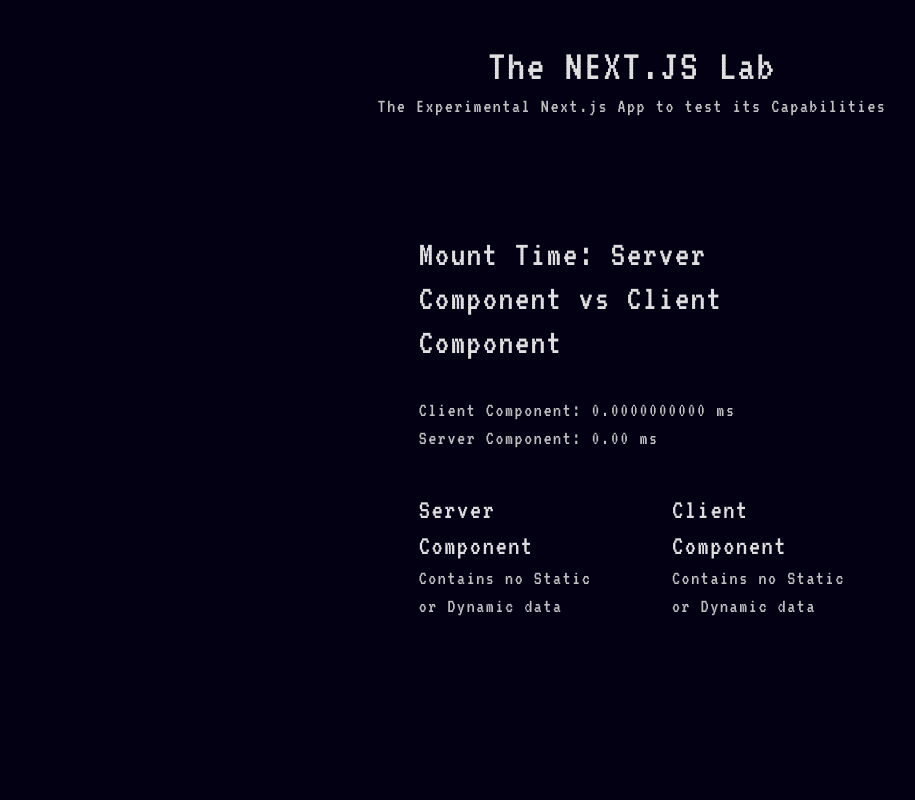
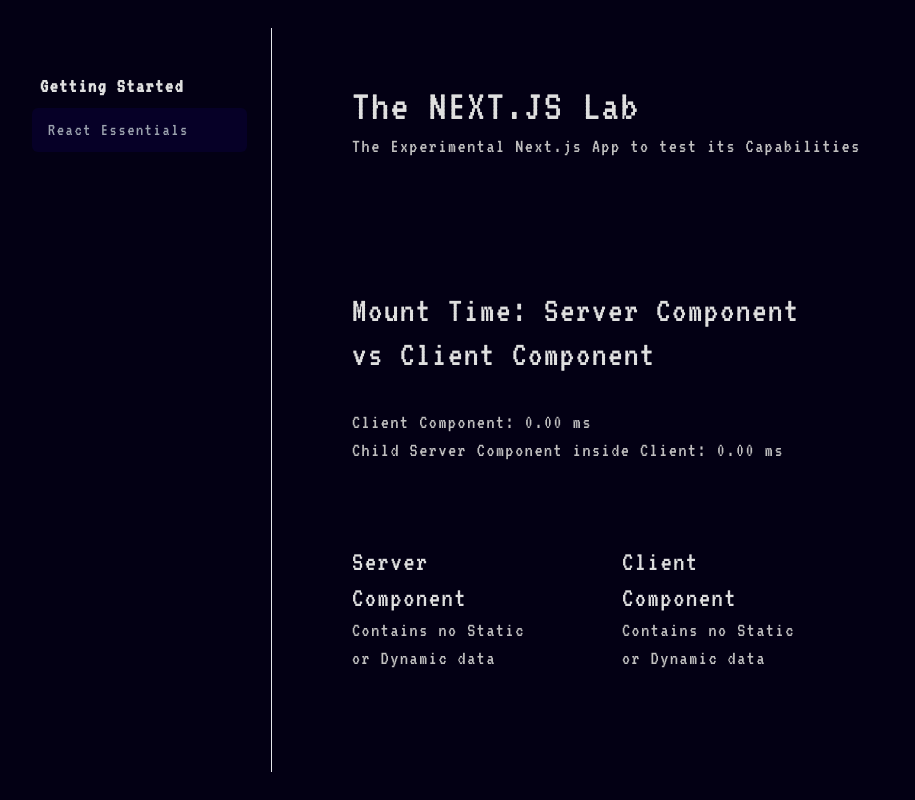
Before and after one commit to JatinMahajan-JM/theNextLab, a Next.js app: page / in a window 1280 px wide. Shown: the whole page, without its empty margins (8-923 px from the left). Built offline with nearby package versions, Linux system fonts and the light colour scheme.

Commit message:
sidebarNav added

```diff
--- a/app/layout.tsx
+++ b/app/layout.tsx
@@ -1,6 +1,8 @@
+import { DocsSidebarNav } from "@/components/SideBarNav";
 import "./globals.css";
 import type { Metadata } from "next";
 import { VT323 } from "next/font/google";
+import { docsConfig } from "@/config/docs";
 
 const inter = VT323({ weight: "400", subsets: ["latin"] });
 
@@ -16,7 +18,12 @@
 }) {
   return (
     <html lang="en">
-      <body className={inter.className}>{children}</body>
+      <body className={inter.className + " grid grid-cols-[280px_1fr]"}>
+        <aside className="pr-6 pl-10 fixed top-7 z-30 hidden h-[calc(100vh-3.5rem)] w-full shrink-0 overflow-y-auto border-r py-6 md:sticky md:block lg:py-10">
+          <DocsSidebarNav items={docsConfig.sidebarNav} />
+        </aside>
+        <section className="ml-20">{children}</section>
+      </body>
     </html>
   );
 }
--- a/app/page.tsx
+++ b/app/page.tsx
@@ -4,9 +4,11 @@
 export default function Home() {
   return (
     <>
-      <header className="text-center my-10">
-        <h1>The NEXT.JS Lab</h1>
-        <p>The Experimental Next.js App to test its Capabilities</p>
+      <header className=" h-[20vh] grid items-end">
+        <div>
+          <h1>The NEXT.JS Lab</h1>
+          <p>The Experimental Next.js App to test its Capabilities</p>
+        </div>
       </header>
       <HybridNoData>
         <ServerNoData />
--- /dev/null
+++ b/components/SideBarNav.tsx
@@ -0,0 +1,51 @@
+"use client";
+
+import { SidebarNavItem } from "@/types";
+import Link from "next/link";
+import { usePathname } from "next/navigation";
+
+export interface DocsSidebarNavProps {
+  items: SidebarNavItem[];
+}
+
+export function DocsSidebarNav({ items }: DocsSidebarNavProps) {
+  return items.length ? (
+    <div className="w-full">
+      {items.map((item, index) => (
+        <div key={index} className="pb-8">
+          <h4 className="mb-1 rounded-md px-2 py-1 text-xl font-semibold">
+            {item.title}
+          </h4>
+          {item.items ? <DocsSidebarNavItems items={item.items} /> : null}
+        </div>
+      ))}
+    </div>
+  ) : null;
+}
+
+export function DocsSidebarNavItems({ items }: DocsSidebarNavProps) {
+  const pathname = usePathname();
+  return items?.length ? (
+    <div className="grid grid-flow-row auto-rows-max text-sm">
+      {items.map((item, index) =>
+        !item.disabled && item.href ? (
+          <Link
+            key={index}
+            href={item.href}
+            className={`flex w-full items-center rounded-md p-2 hover:underline text-lg text-gray-400 ${
+              pathname === item.href ? "bg-[#060027] text-gray-100 px-4" : ""
+            }`}
+            target={item.external ? "_blank" : ""}
+            rel={item.external ? "noreferrer" : ""}
+          >
+            {item.title}
+          </Link>
+        ) : (
+          <span className="flex w-full cursor-not-allowed items-center rounded-md p-2 opacity-60">
+            {item.title}
+          </span>
+        )
+      )}
+    </div>
+  ) : null;
+}
--- a/components/hybridBit/hybridNoData.tsx
+++ b/components/hybridBit/hybridNoData.tsx
@@ -31,13 +31,16 @@
   };
 
   return (
-    <div className="flex flex-col gap-10 mt-28 w-1/3 mx-auto ">
+    <div className="gap-10 w-1/2 h-[80vh] grid items-center">
+      <div className="grid gap-20">
         <div>
           <h2 className="mb-8">
             Mount Time: Server Component vs Client Component
           </h2>
-        <p>Client Component: {clientBitTime.toFixed(10)} ms</p>
-        <p>Server Component: {serverBitTime.toFixed(2)} ms</p>
+          <p>Client Component: {clientBitTime.toFixed(2)} ms</p>
+          <p>
+            Child Server Component inside Client: {serverBitTime.toFixed(2)} ms
+          </p>
         </div>
         <section className="flex items-center justify-between gap-20 ">
           <Profiler id="ServerComponent" onRender={onRenderCallback}>
@@ -48,5 +51,6 @@
           </Profiler>
         </section>
       </div>
+    </div>
   );
 }
--- /dev/null
+++ b/config/docs.ts
@@ -0,0 +1,15 @@
+import { DocsConfig } from "../types"
+
+export const docsConfig: DocsConfig = {
+    sidebarNav: [
+        {
+            title: "Getting Started",
+            items: [
+                {
+                    title: "React Essentials",
+                    href: "/",
+                },
+            ],
+        },
+    ],
+}
```
Also changed, not shown: types/index.d.ts (added, +20 -0 lines). Lines whose indentation alone changed are shown as unchanged.
